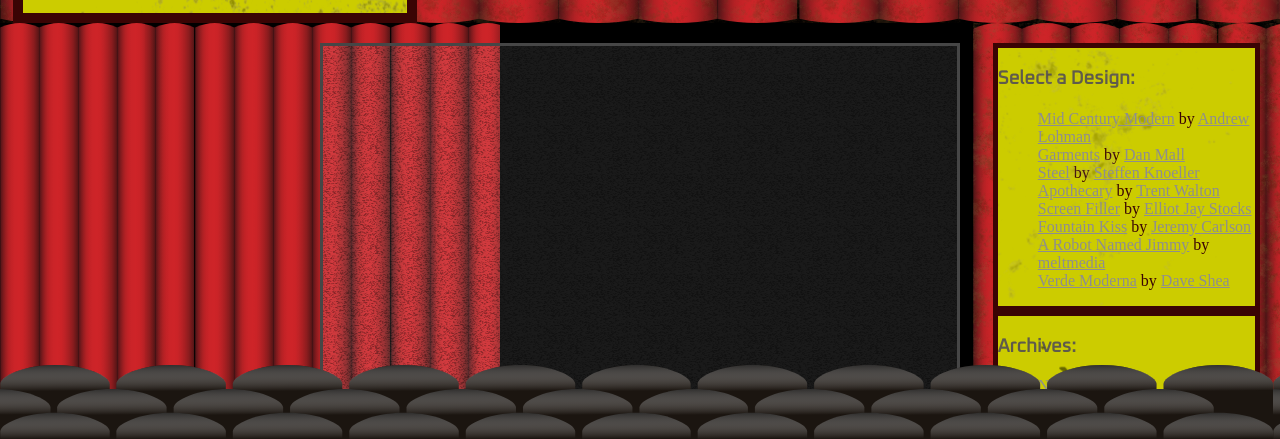
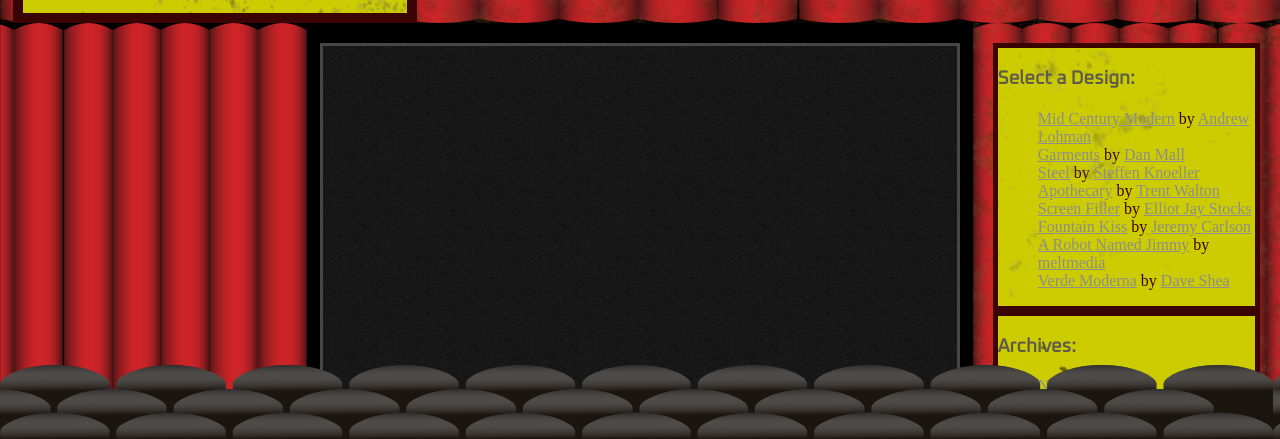
Before and after one commit to jeungyeonyoon/wdd331_team_activity_2020, a plain HTML site: page zen-garden-page/index.html in a window 1280 px wide. Shown: the part 370-809 px from the top of the page. Drawn offline with nearby package versions, Linux system fonts and the light colour scheme; files that its build step writes are made by us from their sources; files whose address does not match are found by name.

Commit message:
fixed left curtain

```diff
--- a/zen-garden-page/partials/_side-curtains.scss
+++ b/zen-garden-page/partials/_side-curtains.scss
@@ -38,8 +38,7 @@
     background-image: url(/zen-garden-page/files/curtain-02.svg);
     content: "";
     display: block;
-    height: 500px;
-    width: 500px;
+    transform: rotate(180deg);
 }
 
 // Dirty Textures
```
